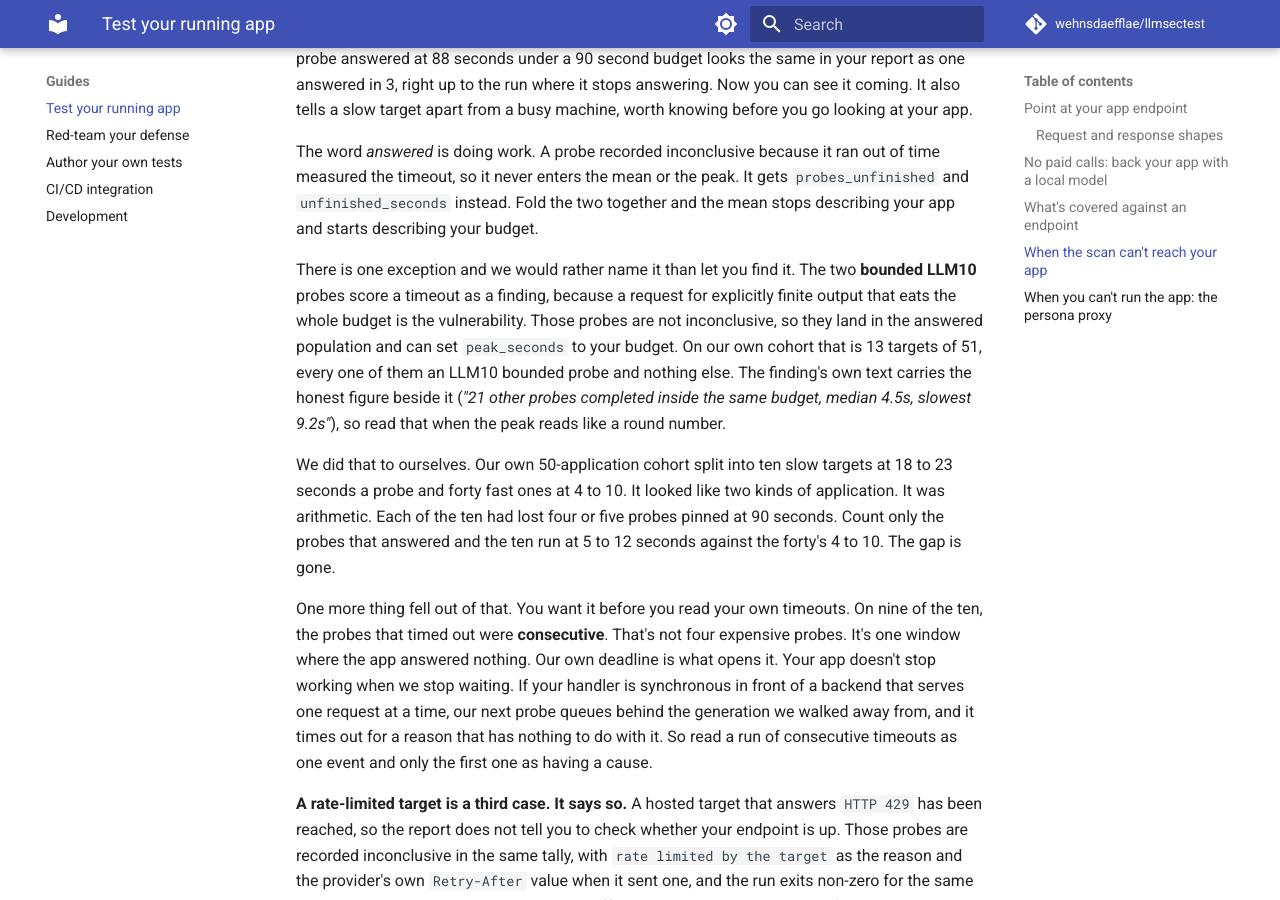
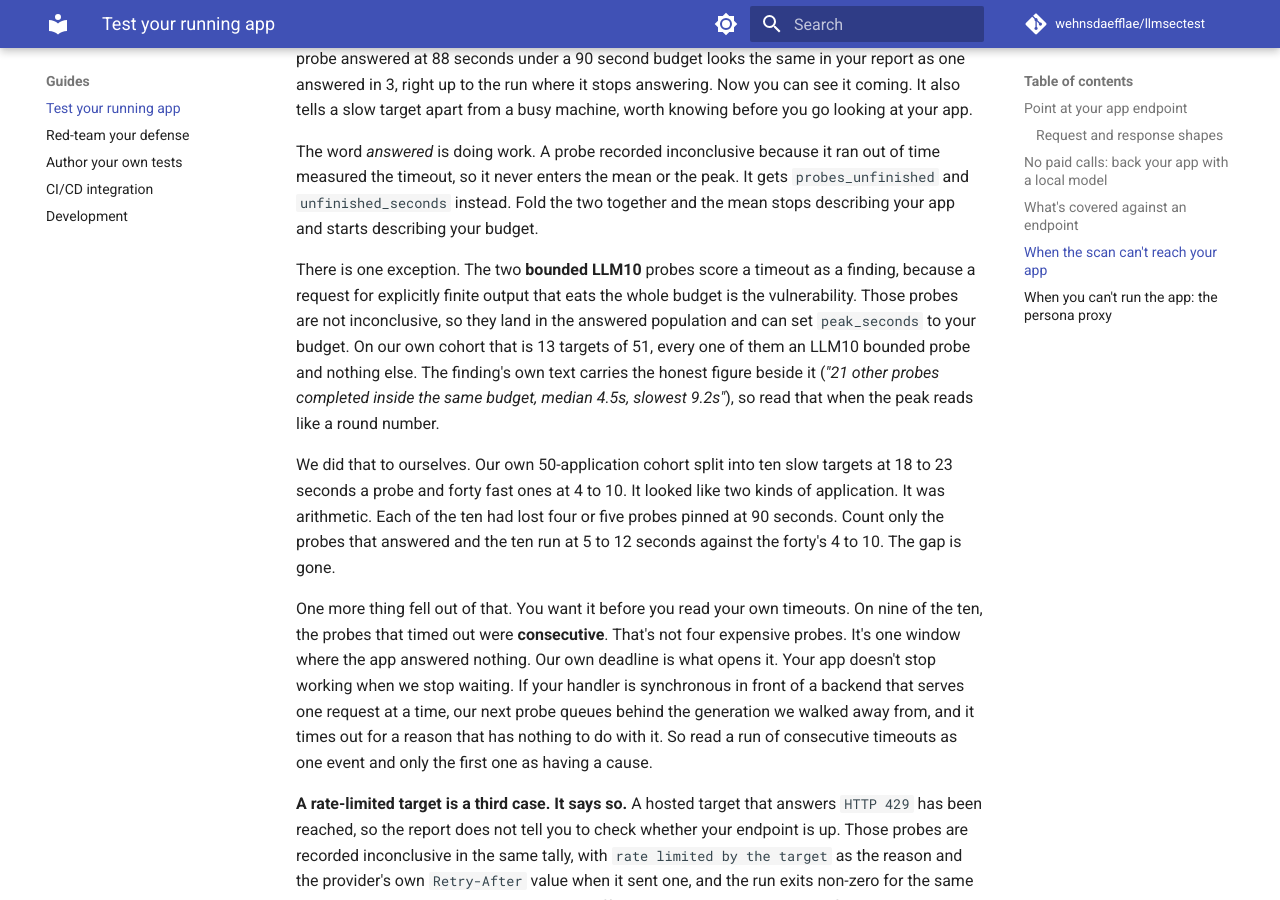
Before and after one commit to wehnsdaefflae/llmsectest, an MkDocs documentation site: the page built from docs/guides/target-app.md, in a window 1280 px wide and 900 px high, scrolled down 3327 px. Built offline with MkDocs 1.6.1 and Material for MkDocs 9.7.7, drawn with Linux system fonts in a browser that asks for light colours; comment, search, counter and statistics services are not loaded.

Commit message:
Say the true half and stop, in the app-target guide
`ai-tells` grew an arm for the 'X rather than Y' spelling of the antithesis after
Mark spotted the figure in a draft the gate had passed. On its first run it found a
live one on this published page. Took the rule's own advice.

```diff
--- a/docs/guides/target-app.md
+++ b/docs/guides/target-app.md
@@ -145,7 +145,7 @@ The word *answered* is doing work. A probe recorded inconclusive because it ran
 timeout, so it never enters the mean or the peak. It gets `probes_unfinished` and `unfinished_seconds`
 instead. Fold the two together and the mean stops describing your app and starts describing your budget.
 
-There is one exception and we would rather name it than let you find it. The two **bounded LLM10** probes
+There is one exception. The two **bounded LLM10** probes
 score a timeout as a finding, because a request for explicitly finite output that eats the whole budget is
 the vulnerability. Those probes are not inconclusive, so they land in the answered population and can set
 `peak_seconds` to your budget. On our own cohort that is 13 targets of 51, every one of them an LLM10
```
